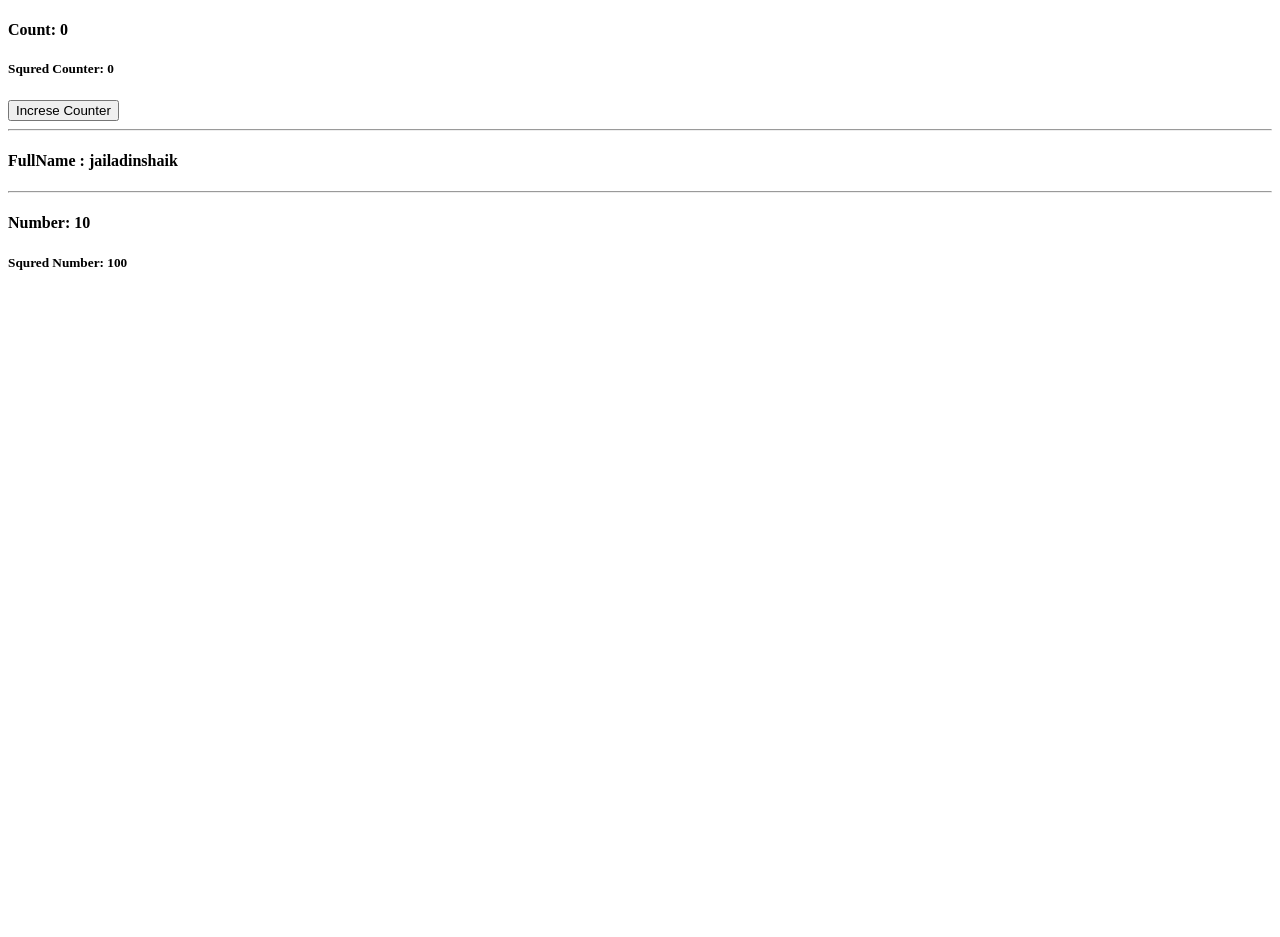
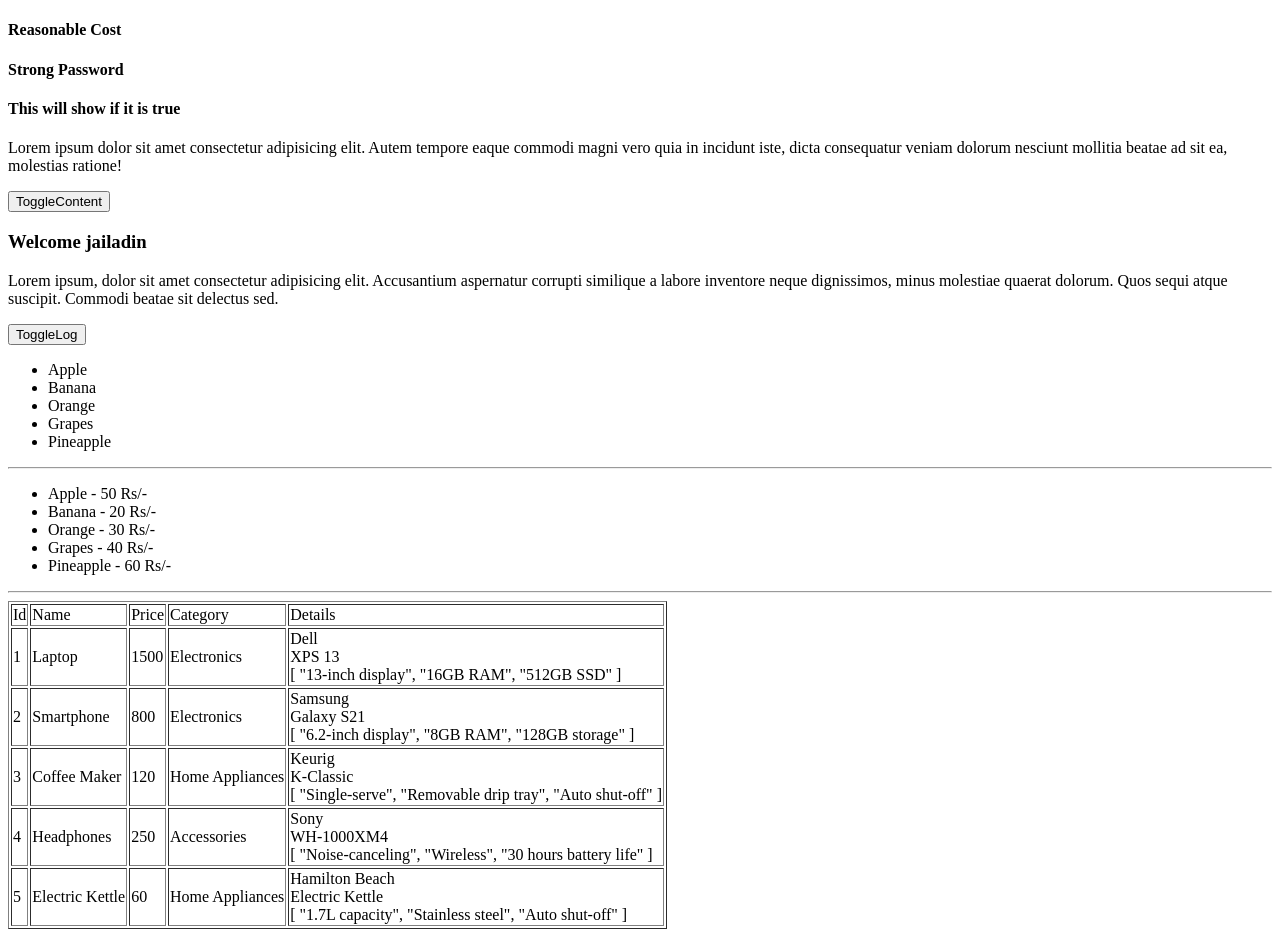
Before and after one commit to jailadin-tech/vuelearning-1, a Vue app: page / in a window 1280 px wide. Before the commit the page ends 800 px from the top, so only its background shows below. Built offline with nearby package versions, Linux system fonts and the light colour scheme.

Commit message:
Conditional Rendering && For loop

```diff
--- a/src/App.vue
+++ b/src/App.vue
@@ -5,6 +5,8 @@ import EventComponent from './components/EventsComponent.vue'
 import ReactiveComponent from './components/ReactiveComponent.vue'
 import RefComponent from './components/RefComponent.vue'
 import ComputedPropertyComponent from './components/ComputedPropertyComponent.vue'
+import ConditionalRenderingComponent from './components/ConditionalRenderingComponent.vue'
+import VForComponents from './components/VForComponents.vue'
 </script>
 
 <template>
@@ -13,7 +15,11 @@ import ComputedPropertyComponent from './components/ComputedPropertyComponent.vu
   <!--  <EventComponent /> -->
   <!-- <ReactiveComponent /> -->
   <!-- <RefComponent /> -->
-  <ComputedPropertyComponent />
+  <!--   <ComputedPropertyComponent /> -->
+
+  <ConditionalRenderingComponent />
+
+  <VForComponents />
 </template>
 
 <style scoped></style>
--- /dev/null
+++ b/src/components/ConditionalRenderingComponent.vue
@@ -0,0 +1,44 @@
+<script setup>
+import { ref } from 'vue'
+const price = ref(80)
+const password = ref('mypassword')
+const isActive = ref(true)
+
+const isVisible = ref(true)
+
+const isLogged = ref(true)
+const username = 'jailadin'
+const showdetails = ref(isLogged)
+</script>
+<template>
+  <h4 v-if="price > 100">Too Costly</h4>
+  <h4 v-else-if="price < 100">Reasonable Cost</h4>
+  <h4 v-else>Price not mentioned</h4>
+
+  <h4 v-if="password.length > 8">Strong Password</h4>
+  <h4 v-else-if="password.length < 8">Weak Password</h4>
+  <h4 v-else>password not mentioned</h4>
+
+  <h4 v-if="isActive">This will show if it is true</h4>
+  <h4 v-else>This will show if it is false</h4>
+
+  <p v-show="isVisible">
+    Lorem ipsum dolor sit amet consectetur adipisicing elit. Autem tempore eaque commodi magni vero
+    quia in incidunt iste, dicta consequatur veniam dolorum nesciunt mollitia beatae ad sit ea,
+    molestias ratione!
+  </p>
+  <button @click="isVisible = !isVisible">ToggleContent</button>
+
+  <div>
+    <h3 v-if="isLogged">Welcome {{ username }}</h3>
+    <p v-else>Please Login</p>
+
+    <p v-show="showdetails">
+      Lorem ipsum, dolor sit amet consectetur adipisicing elit. Accusantium aspernatur corrupti
+      similique a labore inventore neque dignissimos, minus molestiae quaerat dolorum. Quos sequi
+      atque suscipit. Commodi beatae sit delectus sed.
+    </p>
+
+    <button @click="isLogged = !isLogged">ToggleLog</button>
+  </div>
+</template>
--- /dev/null
+++ b/src/components/VForComponents.vue
@@ -0,0 +1,97 @@
+<script setup>
+import { ref } from 'vue'
+const fruits = ref(['Apple', 'Banana', 'Orange', 'Grapes', 'Pineapple'])
+const items = ref([
+  { id: 1, name: 'Apple', price: 50 },
+  { id: 2, name: 'Banana', price: 20 },
+  { id: 3, name: 'Orange', price: 30 },
+  { id: 4, name: 'Grapes', price: 40 },
+  { id: 5, name: 'Pineapple', price: 60 },
+])
+
+const products = ref([
+  {
+    id: 1,
+    name: 'Laptop',
+    price: 1500,
+    category: 'Electronics',
+    details: {
+      brand: 'Dell',
+      model: 'XPS 13',
+      specs: ['13-inch display', '16GB RAM', '512GB SSD'],
+    },
+  },
+  {
+    id: 2,
+    name: 'Smartphone',
+    price: 800,
+    category: 'Electronics',
+    details: {
+      brand: 'Samsung',
+      model: 'Galaxy S21',
+      specs: ['6.2-inch display', '8GB RAM', '128GB storage'],
+    },
+  },
+  {
+    id: 3,
+    name: 'Coffee Maker',
+    price: 120,
+    category: 'Home Appliances',
+    details: {
+      brand: 'Keurig',
+      model: 'K-Classic',
+      specs: ['Single-serve', 'Removable drip tray', 'Auto shut-off'],
+    },
+  },
+  {
+    id: 4,
+    name: 'Headphones',
+    price: 250,
+    category: 'Accessories',
+    details: {
+      brand: 'Sony',
+      model: 'WH-1000XM4',
+      specs: ['Noise-canceling', 'Wireless', '30 hours battery life'],
+    },
+  },
+  {
+    id: 5,
+    name: 'Electric Kettle',
+    price: 60,
+    category: 'Home Appliances',
+    details: {
+      brand: 'Hamilton Beach',
+      model: 'Electric Kettle',
+      specs: ['1.7L capacity', 'Stainless steel', 'Auto shut-off'],
+    },
+  },
+])
+</script>
+<template>
+  <ul>
+    <li v-for="(item, index) in fruits" :key="index">{{ item }}</li>
+  </ul>
+  <hr />
+  <ul>
+    <li v-for="(item, i) in items" :key="i">{{ item.name }} - {{ item.price }} Rs/-</li>
+  </ul>
+  <hr />
+  <table border="1">
+    <tr>
+      <td>Id</td>
+      <td>Name</td>
+      <td>Price</td>
+      <td>Category</td>
+      <td>Details</td>
+    </tr>
+    <tr v-for="({ id, name, price, category, details }, index) in products" :key="index">
+      <td>{{ id }}</td>
+      <td>{{ name }}</td>
+      <td>{{ price }}</td>
+      <td>{{ category }}</td>
+      <td>
+        <span v-for="(value, key, i) in details" :key="i">{{ value }}<br /></span>
+      </td>
+    </tr>
+  </table>
+</template>
```
